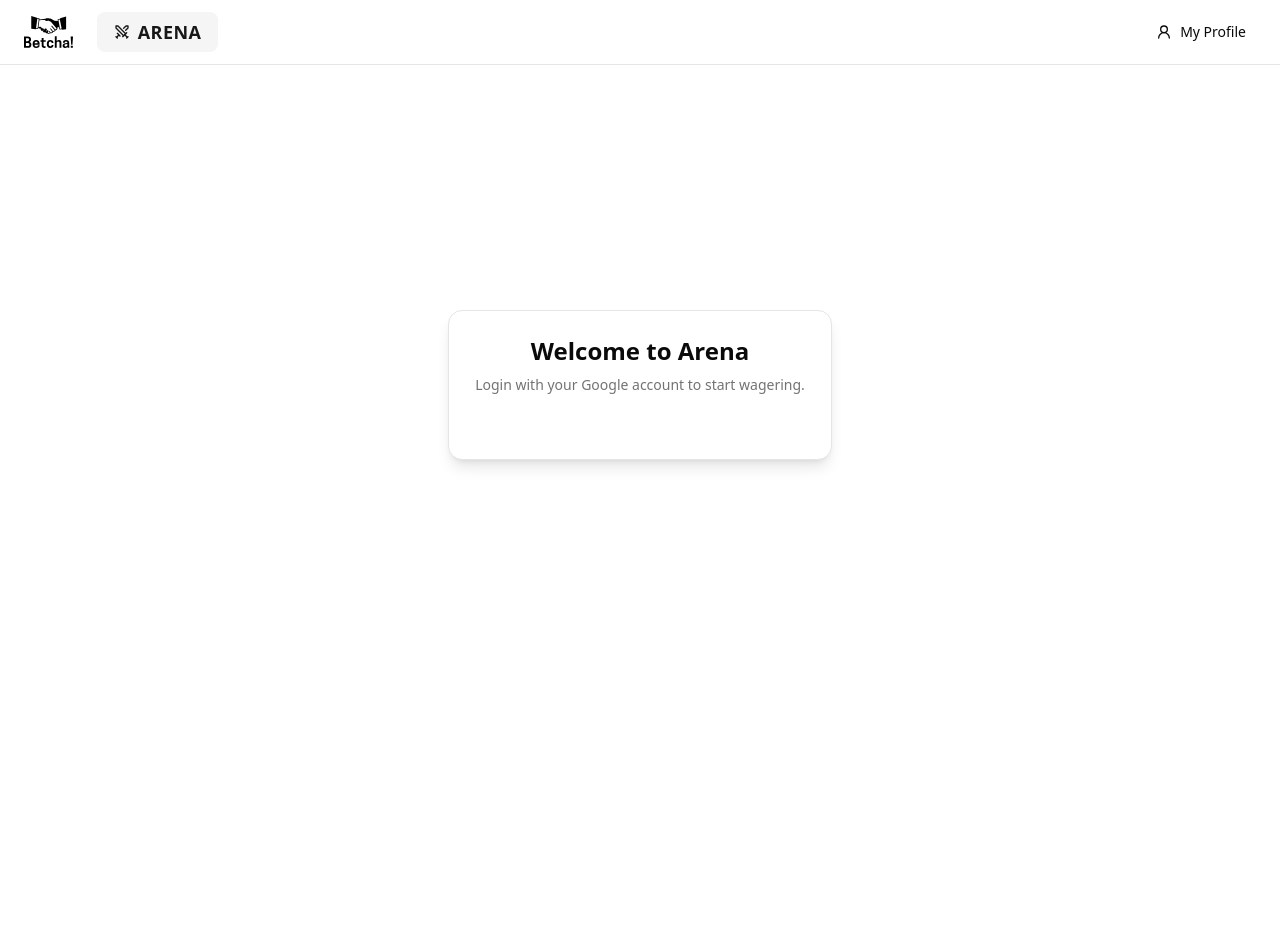
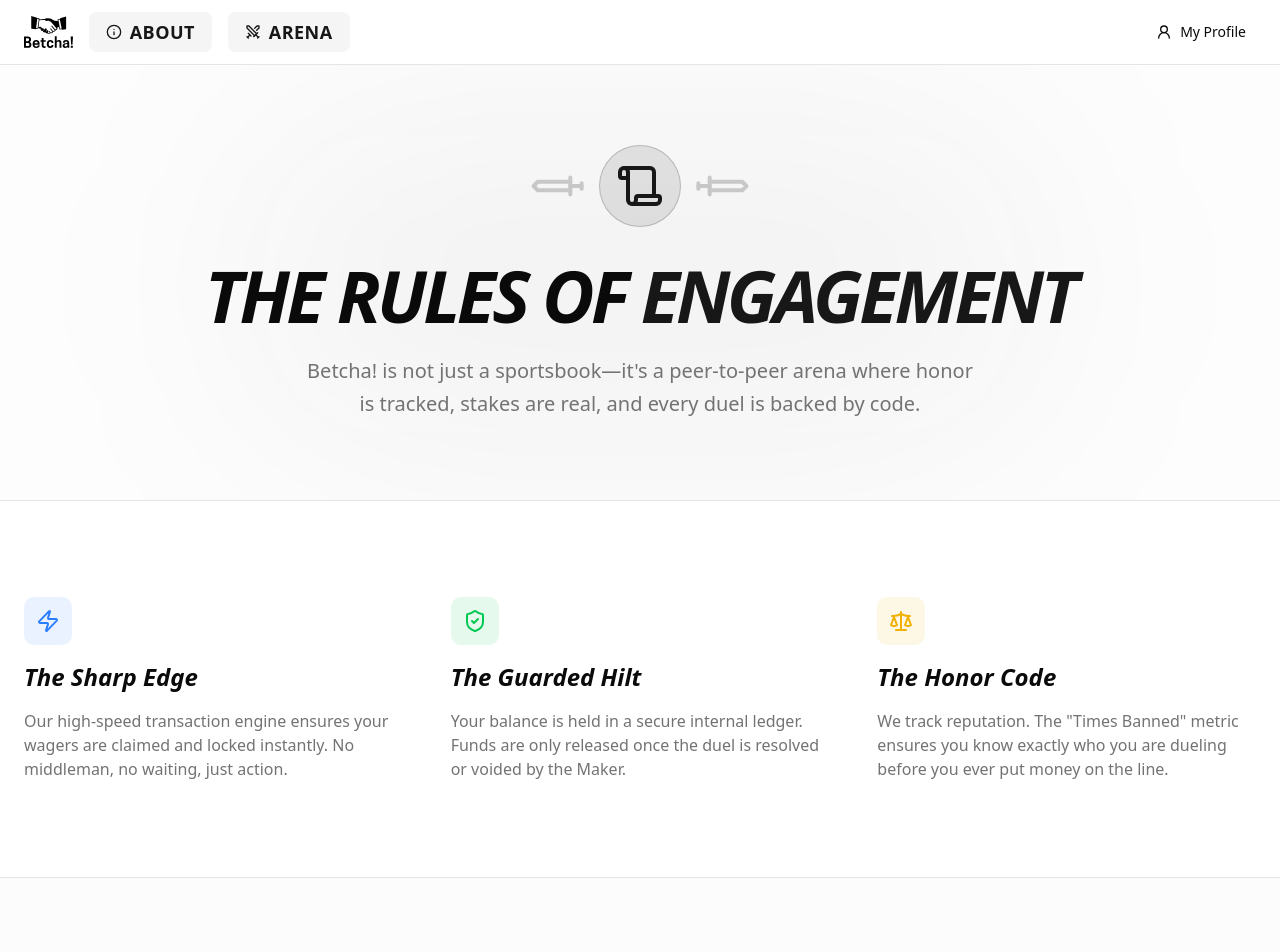
Before and after one commit to arian-d1/betcha, a React (Vite) app in the folder client/: page /about in a window 1280 px wide. Before the commit this address led to /login. Shown: the top 952 px of the page. Before the commit the page ends 800 px from the top, so only its background shows below. Built offline with nearby package versions, Linux system fonts and the light colour scheme; no server answers.

Commit message:
Added about page

```diff
--- a/client/src/App.tsx
+++ b/client/src/App.tsx
@@ -11,6 +11,7 @@ import LoginPage from "./components/LoginPage";
 import ProtectedRoute from "./components/ProtectedRoute";
 import UserProfile from "./components/UserProfile";
 import { UserProvider } from "./components/contexts/UserContext";
+import About from "./components/About";
 
 export default function App() {
   return (
@@ -20,6 +21,7 @@ export default function App() {
         <Route element={<Layout />}>
           <Route path="*" element={<Navigate to="/login" replace />} />
           <Route path="/" element={<Navigate to="/contracts" replace />} />
+          <Route path="/about" element={<About></About>}/>
           <Route
             path="/login"
             element={<LoginPage />}
--- /dev/null
+++ b/client/src/components/About.tsx
@@ -0,0 +1,117 @@
+import { Sword, Scroll, ShieldCheck, Zap, Scale, Trophy } from "lucide-react";
+import { Button } from "@/components/ui/button";
+import { Link } from "react-router-dom";
+
+export default function About() {
+  return (
+    <div className="min-h-screen bg-background text-foreground">
+      {/* 1. Hero Section */}
+      <section className="relative py-20 px-6 border-b bg-muted/20 overflow-hidden">
+        <div className="container mx-auto text-center relative z-10">
+          <div className="flex justify-center items-center gap-4 mb-8">
+            <Sword className="w-12 h-12 text-primary rotate-[225deg] opacity-20 hidden sm:block" />
+            <div className="bg-primary/10 p-4 rounded-full border border-primary/20">
+              <Scroll className="w-12 h-12 text-primary" />
+            </div>
+            <Sword className="w-12 h-12 text-primary rotate-[45deg] opacity-20 hidden sm:block" />
+          </div>
+
+          <h1 className="text-5xl md:text-7xl font-extrabold tracking-tighter mb-6 italic">
+            THE RULES OF <span className="text-primary">ENGAGEMENT</span>
+          </h1>
+          <p className="text-xl text-muted-foreground max-w-2xl mx-auto leading-relaxed">
+            Betcha! is not just a sportsbook—it's a peer-to-peer arena where honor is tracked,
+            stakes are real, and every duel is backed by code.
+          </p>
+        </div>
+
+        {/* Background Decorative Element */}
+        <div className="absolute top-1/2 left-1/2 -translate-x-1/2 -translate-y-1/2 w-[800px] h-[300px] bg-primary/5 blur-[120px] rounded-full -z-0" />
+      </section>
+
+      {/* 2. Core Pillars (The Blade & Hilt) */}
+      <section className="py-24 px-6 container mx-auto">
+        <div className="grid md:grid-cols-3 gap-12">
+          <div className="space-y-4">
+            <div className="h-12 w-12 bg-blue-500/10 rounded-lg flex items-center justify-center text-blue-500">
+              <Zap className="w-6 h-6" />
+            </div>
+            <h3 className="text-2xl font-bold italic">The Sharp Edge</h3>
+            <p className="text-muted-foreground">
+              Our high-speed transaction engine ensures your wagers are claimed and
+              locked instantly. No middleman, no waiting, just action.
+            </p>
+          </div>
+
+          <div className="space-y-4">
+            <div className="h-12 w-12 bg-green-500/10 rounded-lg flex items-center justify-center text-green-500">
+              <ShieldCheck className="w-6 h-6" />
+            </div>
+            <h3 className="text-2xl font-bold italic">The Guarded Hilt</h3>
+            <p className="text-muted-foreground">
+              Your balance is held in a secure internal ledger. Funds are only
+              released once the duel is resolved or voided by the Maker.
+            </p>
+          </div>
+
+          <div className="space-y-4">
+            <div className="h-12 w-12 bg-yellow-500/10 rounded-lg flex items-center justify-center text-yellow-500">
+              <Scale className="w-6 h-6" />
+            </div>
+            <h3 className="text-2xl font-bold italic">The Honor Code</h3>
+            <p className="text-muted-foreground">
+              We track reputation. The "Times Banned" metric ensures you know exactly
+              who you are dueling before you ever put money on the line.
+            </p>
+          </div>
+        </div>
+      </section>
+
+      {/* 3. The Process (Steps) */}
+      <section className="py-24 bg-muted/30 border-y px-6">
+        <div className="container mx-auto max-w-4xl">
+          <h2 className="text-3xl font-bold mb-16 flex items-center gap-3">
+            <Trophy className="text-primary" /> HOW TO ASCEND
+          </h2>
+
+          <div className="space-y-12 relative">
+            {/* Vertical Line */}
+            <div className="absolute left-5 top-2 bottom-2 w-0.5 bg-border hidden sm:block" />
+
+            {[
+              { step: "01", title: "Forge a Wager", desc: "Create a contract with a title, description, and stake." },
+              { step: "02", title: "Enter the Arena", desc: "Your wager appears in the public feed for anyone to challenge." },
+              { step: "03", title: "Accept the Duel", desc: "A Taker accepts. Funds are deducted from both parties and held." },
+              { step: "04", title: "Claim Victory", desc: "Once the event concludes, the Maker resolves the contract and the winner takes the pot." }
+            ].map((item, idx) => (
+              <div key={idx} className="flex gap-8 relative">
+                <div className="w-10 h-10 rounded-full bg-background border-2 border-primary flex items-center justify-center font-bold text-sm shrink-0 z-10 shadow-sm">
+                  {item.step}
+                </div>
+                <div>
+                  <h4 className="text-xl font-bold mb-2 italic tracking-tight">{item.title}</h4>
+                  <p className="text-muted-foreground leading-relaxed">{item.desc}</p>
+                </div>
+              </div>
+            ))}
+          </div>
+        </div>
+      </section>
+
+      {/* 4. Call to Action */}
+      <section className="py-24 text-center px-6">
+        <h2 className="text-4xl font-bold mb-8 italic uppercase tracking-tighter">Ready to Duel?</h2>
+        <Link to="/contracts">
+          <Button size="lg" className="h-14 px-10 text-lg font-bold gap-2">
+            <Sword className="w-5 h-5 rotate-45" />
+            ENTER THE ARENA
+          </Button>
+        </Link>
+      </section>
+
+      <footer className="py-10 border-t text-center text-muted-foreground text-sm italic">
+        © 2026 BETCHA! ARENA — PLAY WITH HONOR.
+      </footer>
+    </div>
+  );
+}
--- a/client/src/components/Navbar.tsx
+++ b/client/src/components/Navbar.tsx
@@ -1,7 +1,7 @@
 // components/Navbar.tsx
 import { Link } from "react-router-dom";
 import { Button } from "@/components/ui/button";
-import { User2, Wallet, Swords } from "lucide-react";
+import { User2, Wallet, Swords, Info } from "lucide-react";
 import { useContext } from "react";
 import { UserContext } from "./contexts/UserContext";
 import Logo from "../assets/vector/default-monochrome-black.svg";
@@ -11,9 +11,20 @@ export function Navbar() {
   return (
     <nav className="border-b bg-card px-6 py-3 flex items-center justify-between sticky top-0 z-50">
       {/* Left side: Logo + Arena */}
-      <div className="flex items-center gap-6">
+      <div className="flex items-center gap-4">
         <Link to="/contracts" className="text-xl font-bold tracking-tighter">
           <img src={Logo} alt="Betcha!" className="h-8 w-auto" />
+        </Link>
+
+        <Link to="/about">
+          <Button
+            variant="secondary"
+            size="lg"
+            className="gap-2 font-bold tracking-wide uppercase text-lg leading-none border border-transparent transition-colors hover:border-primary hover:shadow-[0_0_0_1px_hsl(var(--primary))]"
+          >
+            <Info className="h-5 w-5" />
+            About
+          </Button>
         </Link>
 
         <Link to="/contracts">
@@ -26,6 +37,8 @@ export function Navbar() {
             Arena
           </Button>
         </Link>
+
+
       </div>
 
       {/* Right side: Balance + Profile */}
@@ -33,7 +46,7 @@ export function Navbar() {
         <div className="hidden md:flex items-center gap-2 text-sm font-medium text-muted-foreground">
           {auth.isAuthenticated ? (
             <>
-              <Wallet className="h-4 w-4" />
+              <Wallet className="h-5 w-5" />
               {/* Use .toFixed(2) for currency and ?? as a fallback for 0 */}
               <span>${auth.user?.balance.toFixed(2) ?? "0.00"}</span>
             </>
```
